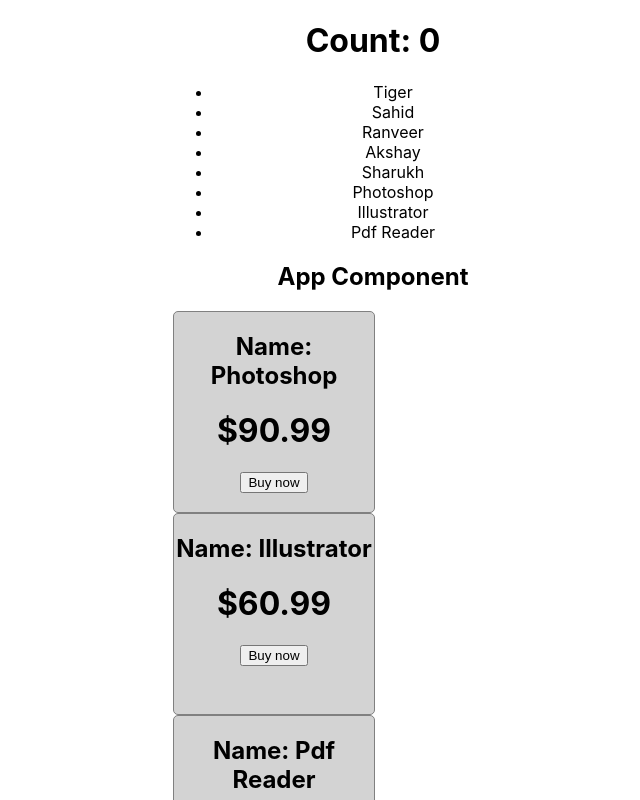
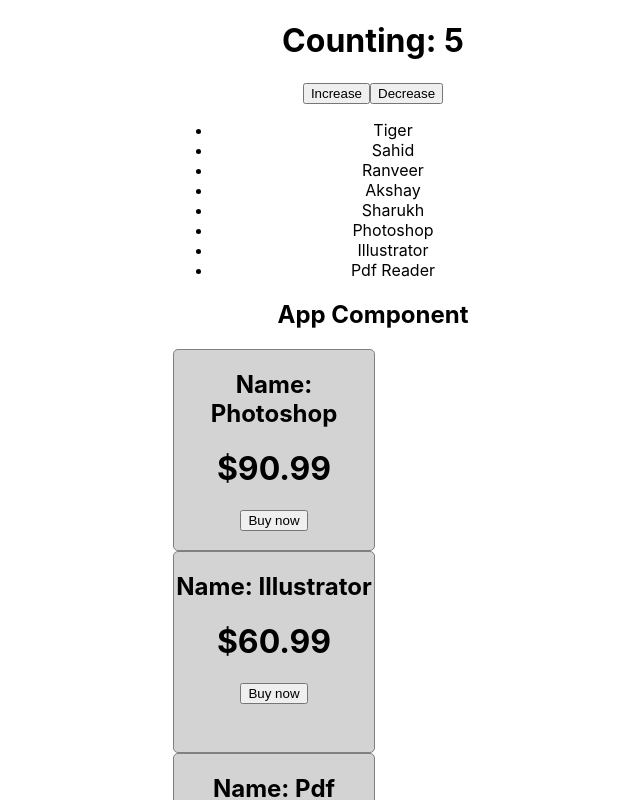
Before and after one commit to devpranab/Core-Concepts-React, a React (Create React App) app: page / in a window 1280 px wide. Shown: the top 800 px of the page, without its empty margins (267-907 px from the left). Built offline with nearby package versions, Linux system fonts and the light colour scheme; the HTML template or start-up script is replaced by a standard one.

Commit message:
Increase func- using setState()

```diff
--- a/src/App.js
+++ b/src/App.js
@@ -45,10 +45,13 @@
 }
 
 function Counter(){
-  const [count, setCount] = useState(0);
+  const [count, setCount] = useState(5);
+  const handleIncrease = () => setCount(count + 1);
   return(
     <div>
-      <h1>Count: {count}</h1>
+      <h1>Counting: {count}</h1>
+      <button onClick={handleIncrease}>Increase</button>
+      <button onClick={() => setCount(count - 1)}>Decrease</button>
     </div>
   )
 }
```
